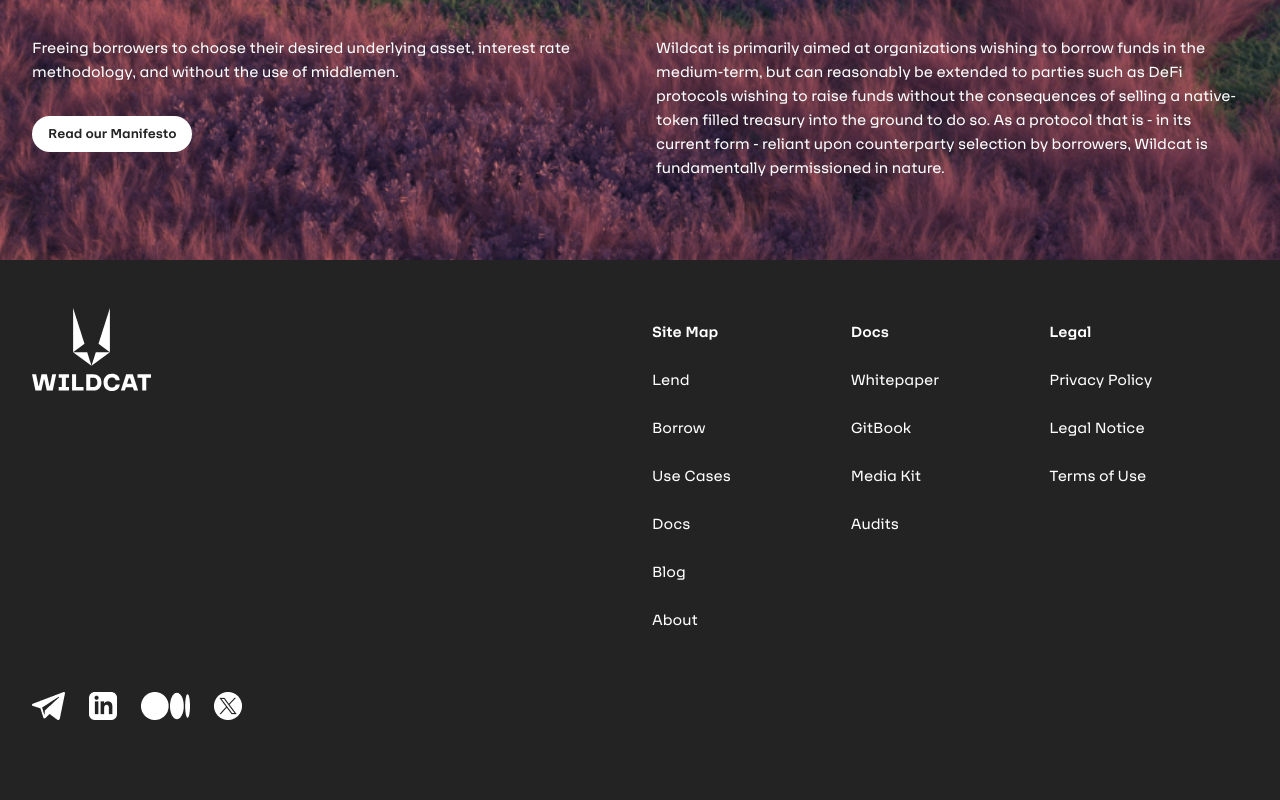
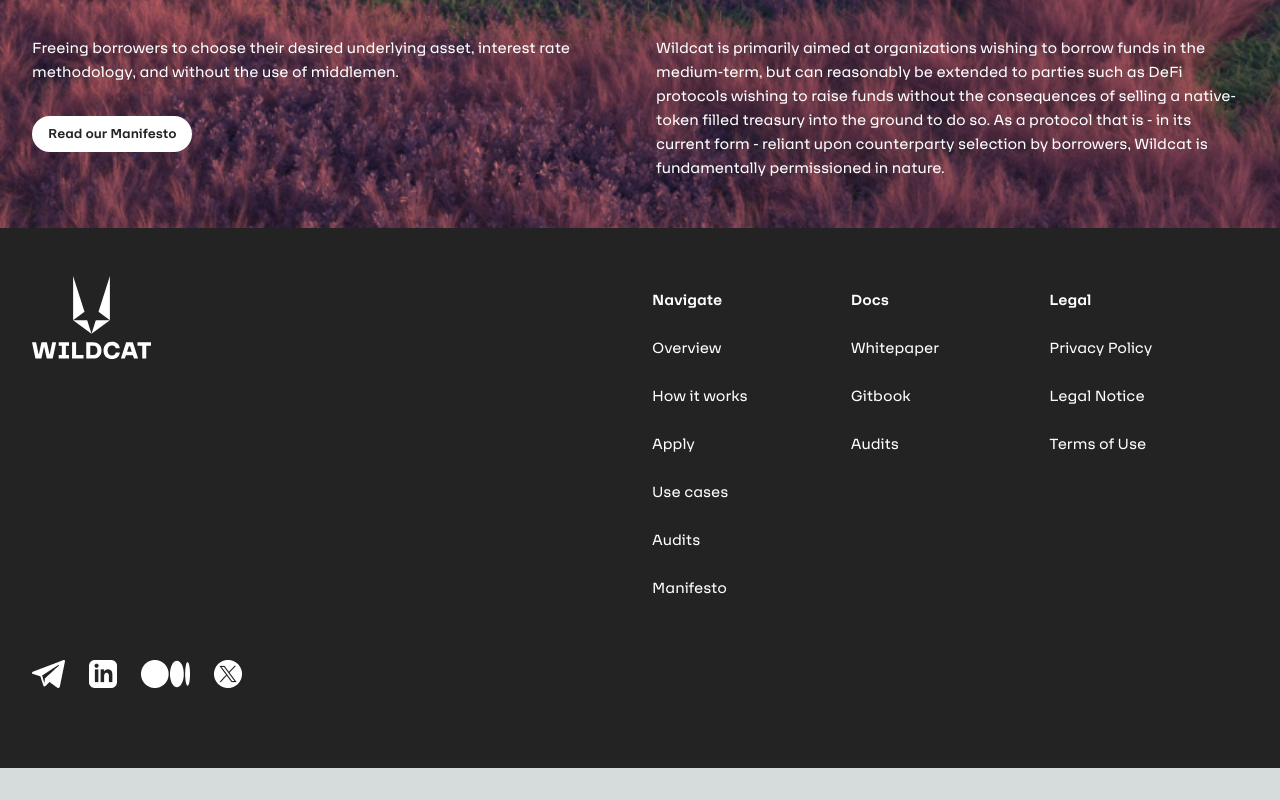
Before and after one commit to wildcat-finance/wildcat-landing, a Next.js app: page / in a window 1280 px wide. Shown: the part 2559-3359 px from the top of the page. After the commit the page ends 3327 px from the top, so only its background shows below. Built offline with nearby package versions, Linux system fonts and the light colour scheme.

Commit message:
feat: tidy up detailing

```diff
--- a/src/app/page.tsx
+++ b/src/app/page.tsx
@@ -1,15 +1,15 @@
 "use client";
 
 import Image from "next/image";
-import { useEffect, useState } from "react";
-import { useInView } from "react-intersection-observer";
+import {useEffect, useState} from "react";
+import {useInView} from "react-intersection-observer";
 
 export default function Home() {
-  const { ref: refHowItWorks, inView: inViewHowItWorks } = useInView({
+    const {ref: refHowItWorks, inView: inViewHowItWorks} = useInView({
         /* Optional options */
         threshold: 0.8,
     });
-  const { ref: refWildcatBanking, inView: inViewWildcatBanking } = useInView({
+    const {ref: refWildcatBanking, inView: inViewWildcatBanking} = useInView({
         /* Optional options */
         threshold: 0.8,
     });
@@ -31,7 +31,7 @@ export default function Home() {
         <main className='flex min-h-screen flex-col'>
             <nav className='h-20 flex flex-row justify-between items-center bg-black px-8'>
                 <div>
-          <img src='/wildcat-logo-white.svg' alt='logo' width={150} height={51} />
+                    <img src='/wildcat-logo-white.svg' alt='logo' width={150} height={51}/>
                 </div>
                 <div className='flex flex-row items-center gap-6'>
                     <a href='#' className='text-white'>
@@ -50,8 +50,8 @@ export default function Home() {
                     muted
                     loop
                 >
-          <source src='/WILDCAT_TOP_BANNER_1080.mp4' type='video/mp4' />
-          <source src='/WILDCAT_TOP_BANNER_1080.webm' type='video/webm' />
+                    <source src='/WILDCAT_TOP_BANNER_1080.mp4' type='video/mp4'/>
+                    <source src='/WILDCAT_TOP_BANNER_1080.webm' type='video/webm'/>
                 </video>
                 <div className='z-10 flex flex-col gap-8 max-w-[50rem]'>
                     <h1>
@@ -139,7 +139,7 @@ export default function Home() {
             </section>
             <section
                 className='flex flex-col items-center justify-center bg-cover bg-no-repeat'
-        style={{ backgroundImage: "url(/pink-bg.jpeg)" }}
+                style={{backgroundImage: "url(/pink-bg.jpeg)"}}
             >
                 <h2 className='text-5xl text-black text-center py-6 pt-20'>
                     Interested in Wildcat?
@@ -241,7 +241,8 @@ export default function Home() {
                             and interactions.
                         </p>
                     </div>
-          <div className='col-span-12 md:col-span-6 rounded-xl bg-bg-card p-6 md:h-[calc(315px+40px)] flex flex-col items-center justify-between'>
+                    <div
+                        className='col-span-12 md:col-span-6 rounded-xl bg-bg-card p-6 md:h-[calc(315px+40px)] flex flex-col items-center justify-between'>
                         <h3>Audited by</h3>
                         <img
                             src='/code4rena.png'
@@ -258,13 +259,13 @@ export default function Home() {
             </section>
             <section
                 className='flex flex-col items-center justify-center bg-cover bg-no-repeat'
-        style={{ backgroundImage: "url(/flowers-bg.jpeg)" }}
+                style={{backgroundImage: "url(/flowers-bg.jpeg)"}}
             >
-        <div className='max-w-7xl mx-auto pt-12 pb-20 px-8'>
-          <h3 className='text-white text-2xl'>Manifesto</h3>
-          <h2 className='text-white text-5xl py-12 max-w-2xl'>
+                <div className='max-w-7xl mx-auto px-8 pb-8 md:pb-12'>
+                    <h2 className='text-white text-2xl'>Manifesto</h2>
+                    <h3 className='text-white text-5xl max-w-2xl pb-8 md:pb-12'>
                         Wildcat addresses the gaps of existing lending protocols
-          </h2>
+                    </h3>
 
                     <div className='flex flex-col md:grid grid-cols-12 gap-8'>
                         <div className='col-span-6'>
@@ -304,30 +305,42 @@ export default function Home() {
                         <div className='col-span-6 grid grid-cols-12'>
                             <div className='col-span-4'>
                                 <ul>
-                  <li className='py-3 font-bold'>Site Map</li>
-                  <li>Lend</li>
-                  <li>Borrow</li>
-                  <li>Use Cases</li>
-                  <li>Docs</li>
-                  <li>Blog</li>
-                  <li>About</li>
+                                    <li className='py-3 font-bold'>Navigate</li>
+                                    <li><a href={"#"} target={'_blank'}
+                                           rel='noopener noreferrer'>Overview</a></li>
+                                    <li><a href={"#"} target={'_blank'}
+                                           rel='noopener noreferrer'>How it works</a></li>
+                                    <li><a href={"#"} target={'_blank'}
+                                           rel='noopener noreferrer'>Apply</a></li>
+                                    <li><a href={"#"} target={'_blank'}
+                                           rel='noopener noreferrer'>Use cases</a></li>
+                                    <li><a href={"#"} target={'_blank'}
+                                           rel='noopener noreferrer'>Audits</a></li>
+                                    <li><a href={"#"} target={'_blank'}
+                                           rel='noopener noreferrer'>Manifesto</a></li>
                                 </ul>
                             </div>
                             <div className='col-span-4'>
                                 <ul>
                                     <li className='py-3 font-bold'>Docs</li>
-                  <li>Whitepaper</li>
-                  <li>GitBook</li>
-                  <li>Media Kit</li>
-                  <li>Audits</li>
+                                    <li><a href={"https://github.com/wildcat-finance/wildcat-whitepaper"} target={'_blank'}
+                                           rel='noopener noreferrer'>Whitepaper</a></li>
+                                    <li><a href={"#"} target={'_blank'}
+                                           rel='noopener noreferrer'>Gitbook</a></li>
+                                    {/*<li>Media Kit</li>*/}
+                                    <li><a href={"#"} target={'_blank'}
+                                           rel='noopener noreferrer'>Audits</a></li>
                                 </ul>
                             </div>
                             <div className='col-span-4'>
                                 <ul>
                                     <li className='py-3 font-bold'>Legal</li>
-                  <li>Privacy Policy</li>
-                  <li>Legal Notice</li>
-                  <li>Terms of Use</li>
+                                    <li><a href={"#"} target={'_blank'}
+                                           rel='noopener noreferrer'>Privacy Policy</a></li>
+                                    <li><a href={"#"} target={'_blank'}
+                                           rel='noopener noreferrer'>Legal Notice</a></li>
+                                    <li><a href={"#"} target={'_blank'}
+                                           rel='noopener noreferrer'>Terms of Use</a></li>
                                 </ul>
                             </div>
                         </div>
@@ -336,16 +349,16 @@ export default function Home() {
                 <div className='max-w-7xl mx-auto px-8 pb-20'>
                     <div className='flex flex-row gap-6'>
                         <a href='#' target='_blank' rel='noreferrer noopener'>
-              <img src='/telegram.png' alt='logo' height={28} width={33} />
+                            <img src='/telegram.png' alt='logo' height={28} width={33}/>
                         </a>
                         <a href='#' target='_blank' rel='noreferrer noopener'>
-              <img src='/linkedin.png' alt='logo' height={28} width={28} />
+                            <img src='/linkedin.png' alt='logo' height={28} width={28}/>
                         </a>
                         <a href='#' target='_blank' rel='noreferrer noopener'>
-              <img src='/medium.png' alt='logo' height={28} width={49} />
+                            <img src='/medium.png' alt='logo' height={28} width={49}/>
                         </a>
-            <a href='#' target='_blank' rel='noreferrer noopener'>
-              <img src='/x.png' alt='logo' height={28} width={28} />
+                        <a href='https://x.com/wildcatfi' target='_blank' rel='noreferrer noopener'>
+                            <img src='/x.png' alt='logo' height={28} width={28}/>
                         </a>
                     </div>
                 </div>
```
Lines whose indentation alone changed are shown as unchanged.
